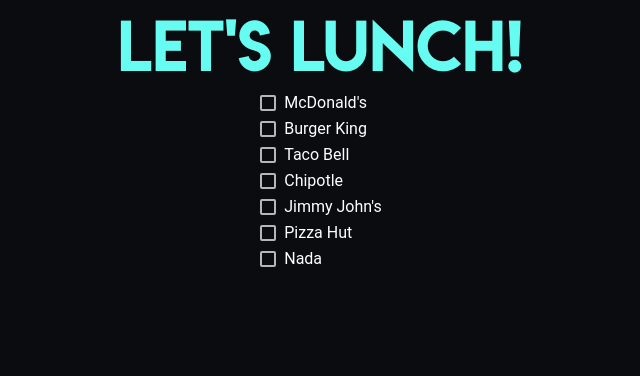
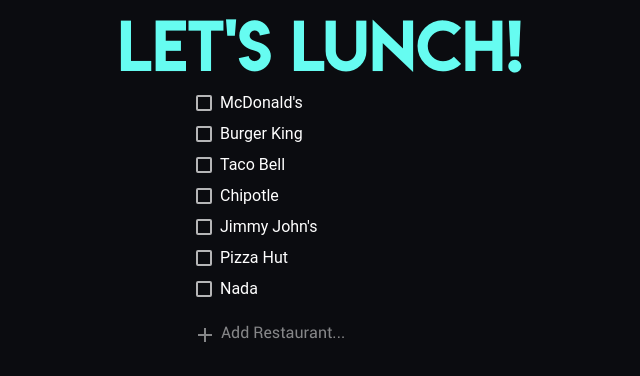
Before and after one commit to chuloon/letslunch, an Angular app in the folder letslunch/: page / in a window 1280 px wide. Shown: the top 376 px of the page, without its empty margins (319-959 px from the left). Built offline with nearby package versions, Linux system fonts and the light colour scheme.

Commit message:
more voting stuff

```diff
--- a/letslunch/package.json
+++ b/letslunch/package.json
@@ -22,6 +22,7 @@
     "@angular/platform-browser-dynamic": "~7.2.0",
     "@angular/router": "~7.2.0",
     "core-js": "^2.5.4",
+    "lodash": "^4.17.11",
     "rxjs": "~6.3.3",
     "tslib": "^1.9.0",
     "zone.js": "~0.8.26"
--- a/letslunch/src/app/app.module.ts
+++ b/letslunch/src/app/app.module.ts
@@ -1,5 +1,6 @@
 import { BrowserModule } from '@angular/platform-browser';
 import { NgModule } from '@angular/core';
+import { FormsModule } from '@angular/forms';
 
 import { AppRoutingModule } from './app-routing.module';
 import { AppComponent } from './app.component';
@@ -17,7 +18,8 @@
     AppRoutingModule,
     HomePageModule,
     RestaurantSelectionModule,
-    BrowserAnimationsModule
+    BrowserAnimationsModule,
+    FormsModule
   ],
   providers: [],
   bootstrap: [AppComponent]
--- a/letslunch/src/app/restaurant-selection/restaurant-item/restaurant-item.component.scss
+++ b/letslunch/src/app/restaurant-selection/restaurant-item/restaurant-item.component.scss
@@ -7,8 +7,9 @@
     }
 
     .percent-container {
-        width: 100%;
+        width: 250px;
         height: 2px;
+        margin-top: 5px;
 
         .percent-inner {
             width: 100%;
--- a/letslunch/src/app/restaurant-selection/restaurant-item/restaurant-item.component.ts
+++ b/letslunch/src/app/restaurant-selection/restaurant-item/restaurant-item.component.ts
@@ -1,4 +1,4 @@
-import { Component, OnInit, Input } from '@angular/core';
+import { Component, OnInit, Input, Output, EventEmitter } from '@angular/core';
 import { SelectionService } from '../services/selection.service';
 
 @Component({
@@ -9,6 +9,7 @@
 export class RestaurantItemComponent implements OnInit {
   @Input() name: string;
   @Input() voteShare: number;
+  @Output() voteChange: EventEmitter<any> = new EventEmitter();
 
   constructor(public selectionService: SelectionService) { }
 
@@ -17,6 +18,7 @@
 
   setVoteShare = (value) => {
     this.voteShare = value;
+    this.voteChange.emit({ name: this.name, voteShare: value });
   }
 
   getSharePercentage = () => {
--- a/letslunch/src/app/restaurant-selection/restaurant-selection.module.ts
+++ b/letslunch/src/app/restaurant-selection/restaurant-selection.module.ts
@@ -3,12 +3,14 @@
 import { RestaurantItemComponent } from './restaurant-item/restaurant-item.component';
 import { SelectionMenuComponent } from './selection-menu/selection-menu.component';
 import { MatCheckboxModule } from '@angular/material/checkbox';
+import { FormsModule } from '@angular/forms';
 
 @NgModule({
   declarations: [RestaurantItemComponent, SelectionMenuComponent],
   imports: [
     CommonModule,
-    MatCheckboxModule
+    MatCheckboxModule,
+    FormsModule
   ],
   exports: [
     SelectionMenuComponent
--- a/letslunch/src/app/restaurant-selection/selection-menu/selection-menu.component.html
+++ b/letslunch/src/app/restaurant-selection/selection-menu/selection-menu.component.html
@@ -1,5 +1,16 @@
 <div id="menu-container">
   <div class="restaurant-item" *ngFor="let item of restaurants">
-    <restaurant-item [name]="item.name" [voteShare]="item.voteShare"></restaurant-item>
+    <restaurant-item [name]="item.name" [voteShare]="item.voteShare" (voteChange)="changeVote($event)"></restaurant-item>
+    <div class="vote-count">
+      {{ item.voteShare }} / {{ selectionService.totalVotes }}
+    </div>
+  </div>
+  <div id="add-new-restaurant" class="restaurant-item" (click)="addRestaurantButtonClick()">
+    <div id="add-button" [ngClass]="{'visible': !showAddRestaurantField}">
+      <img src="../../../assets/img/add.png" /> Add Restaurant...
+    </div>
+    <div id="add-field" [ngClass]="{'visible': showAddRestaurantField}">
+      <input id="add-field-textbox" type="text" [(ngModel)]="addRestaurantName" (keydown.enter)="addRestaurant()"><button type="button" (click)="addRestaurant()">Add</button>
+    </div>
   </div>
 </div>
--- a/letslunch/src/app/restaurant-selection/selection-menu/selection-menu.component.scss
+++ b/letslunch/src/app/restaurant-selection/selection-menu/selection-menu.component.scss
@@ -0,0 +1,84 @@
+@import '../../../assets/sass/variables.scss';
+
+#menu-container {
+    min-width: 250px;
+
+    .restaurant-item {
+        display: flex;
+        align-items: center;
+
+        position: relative;
+
+        &:hover {
+            .vote-count {
+                opacity: 0.3;
+            }
+        }
+
+        .vote-count {
+            position: absolute;
+            right: 0px;
+
+            color: white;
+            font-size: 1vw;
+
+            opacity: 0;
+            transition: opacity 0.3s;
+        }
+    }
+
+    #add-new-restaurant {
+        color: white;
+        font-size: 1.25vw;
+
+        margin-top: 15px;
+        max-width: 250px;
+
+        img {
+            margin-left: -3px;
+            margin-right: 4px;
+        }
+
+        #add-button {
+            opacity: 0.5;
+            transition: opacity 0.3s;
+            cursor: pointer;
+
+            &:hover {
+                opacity: 1;
+            }
+        }
+
+        #add-field {
+            input {
+                width: 100%;
+                border: none;
+                min-height: 25px;
+                border-top-left-radius: 5px;
+                border-bottom-left-radius: 5px;
+
+                padding-left: 5px;
+                padding-right: 5px;
+
+                font-size: 0.75em;
+            }
+            button {
+                font-family: headline;
+                background-color: $gray;
+                border-top-right-radius: 5px;
+                border-bottom-right-radius: 5px;
+                border: none;
+                font-size: .75em;
+                cursor: pointer;
+            }
+        }
+
+        #add-button, #add-field {
+            display: none;
+
+            &.visible {
+                display: flex;
+            }
+        }
+    }
+}
--- a/letslunch/src/app/restaurant-selection/selection-menu/selection-menu.component.ts
+++ b/letslunch/src/app/restaurant-selection/selection-menu/selection-menu.component.ts
@@ -1,4 +1,6 @@
 import { Component, OnInit } from '@angular/core';
+import { SelectionService } from '../services/selection.service';
+import * as _ from 'lodash';
 
 @Component({
   selector: 'app-selection-menu',
@@ -14,11 +16,39 @@
     new Restaurant("Jimmy John's", 0),
     new Restaurant("Pizza Hut", 0),
     new Restaurant("Nada", 0)
-  ]
+  ];
 
-  constructor() { }
+  showAddRestaurantField: boolean = false;
+  addRestaurantName: string = "";
+
+  constructor(public selectionService: SelectionService) { }
 
   ngOnInit() {
+  }
+
+  addRestaurantButtonClick = () => {
+    this.showAddRestaurantField = true;
+    setTimeout(() => {
+      document.getElementById("add-field-textbox").focus();
+    }, 10);
+  }
+
+  addRestaurant = () => {
+    if(this.addRestaurantName == "") return;
+
+    this.restaurants.push(new Restaurant(this.addRestaurantName, 0));
+    this.addRestaurantName = "";
+    this.showAddRestaurantField = false;
+  }
+
+  changeVote = (event) => {
+    const restaurantIndex = this.findRestaurantIndex(event.name);
+
+    this.restaurants[restaurantIndex].voteShare = event.voteShare;
+  }
+
+  findRestaurantIndex = (name: string) => {
+    return _.findIndex(this.restaurants, (o) => { return o.name == name });
   }
 }
 
```
Also changed, not shown: letslunch/src/assets/img/add.png (added), 1 other file (tests, documents, lock files or other folders).
